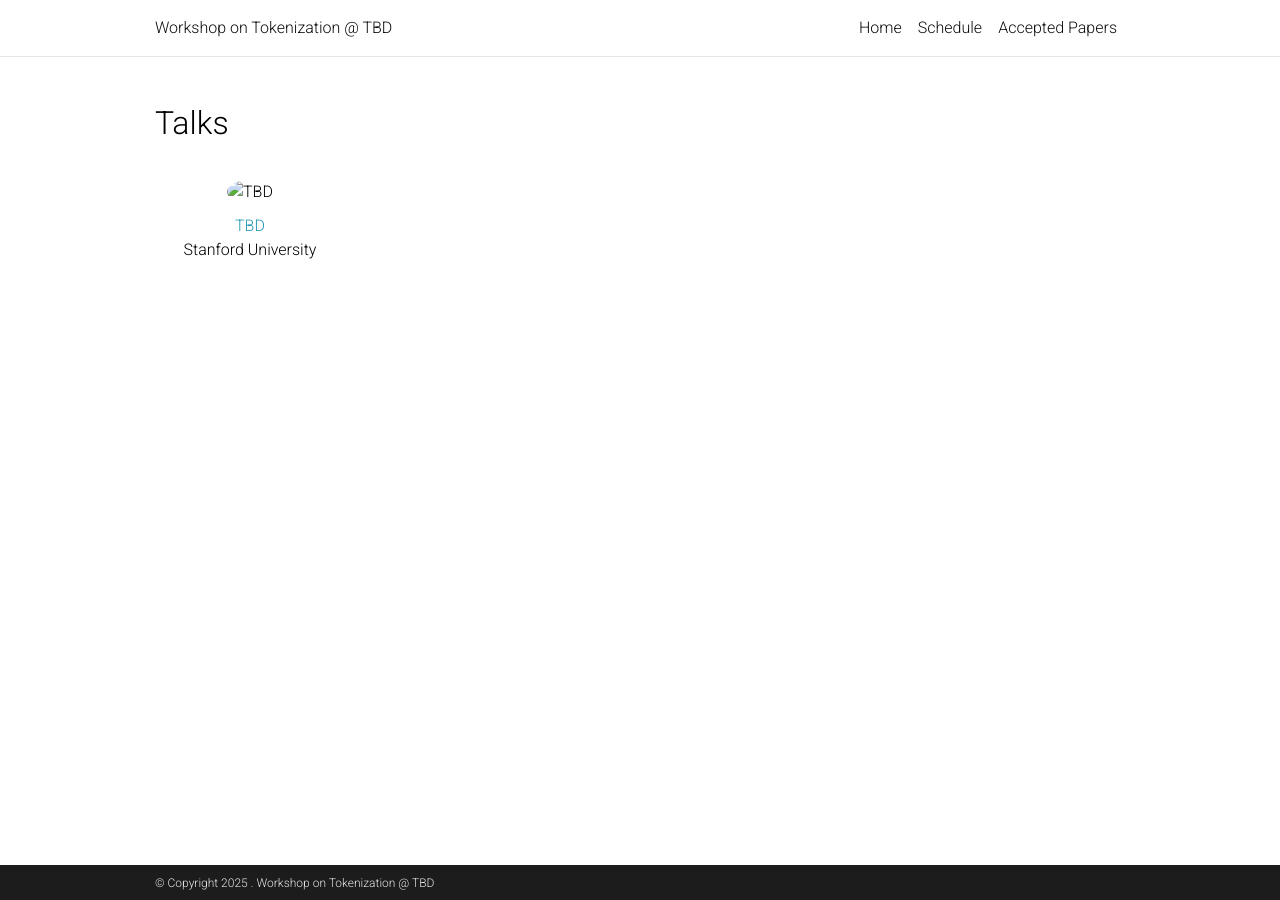
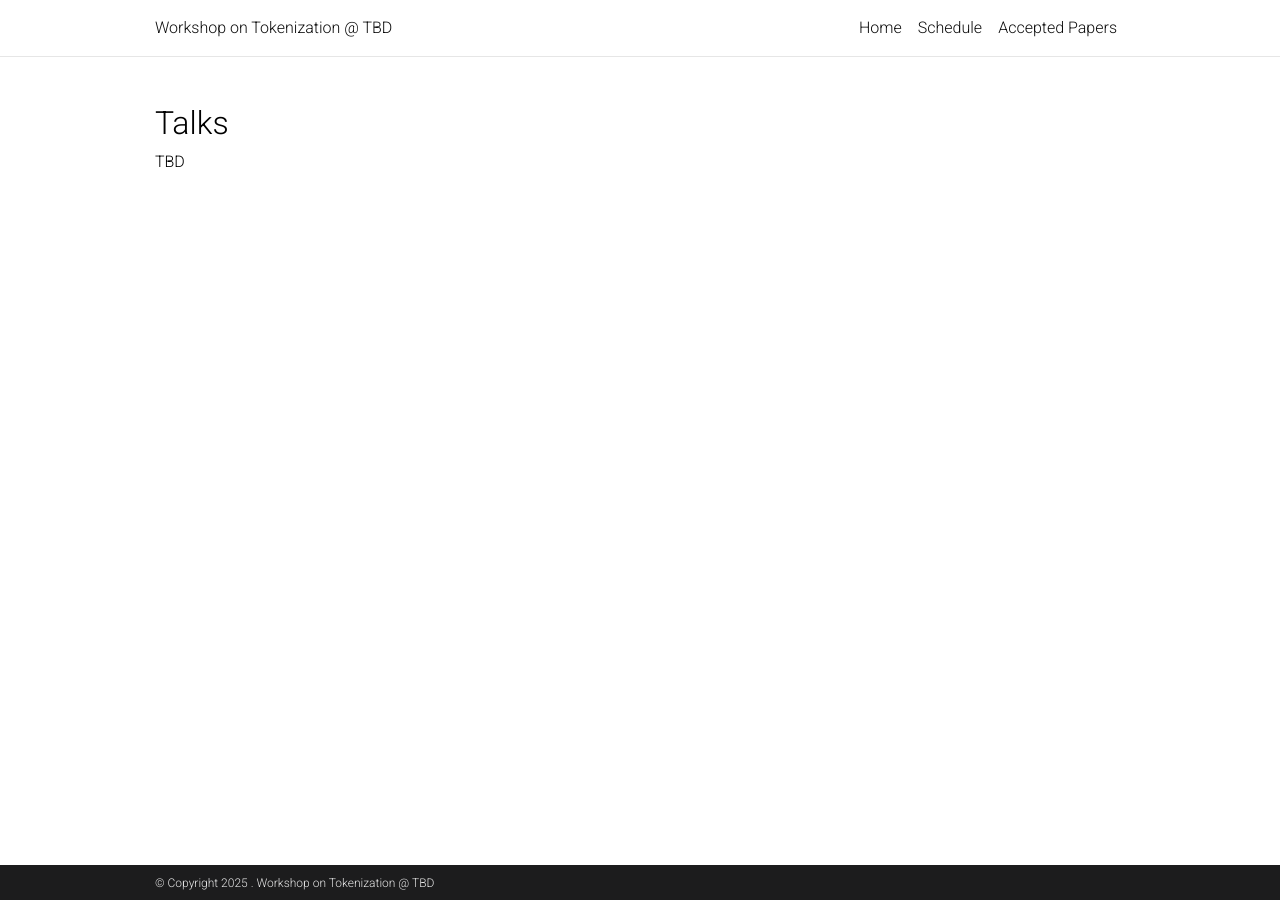
Before and after one commit to wotok/wotok.github.io, a Jekyll site: the page built from _pages/speakers.md, in a window 1280 px wide. Built offline with Jekyll 4.4.1, drawn with Linux system fonts in a browser that asks for light colours; comment, search, counter and statistics services are not loaded; a style sheet for code colours, icons or effects is not loaded.

Commit message:
update content

```diff
--- a/_pages/speakers.md
+++ b/_pages/speakers.md
@@ -7,60 +7,7 @@ nav_order: 2
 ---
 
 ## Talks
-<html>
-    <div class="team-container">
-        <div class="team-member">
-            <img src="#" alt="TBD">
-            <p><a href="#">TBD</a>
-            <br>Stanford University</p>
-        </div>
-        <!-- <div class="team-member">
-            <img src="/assets/img/speakers/hannah.jpeg" alt="Hannah Rose Kirk">
-            <p><a href="https://www.hannahrosekirk.com/">Hannah Rose Kirk</a>
-            <br>University of Oxford</p>
-        </div>
-        <div class="team-member">
-            <img src="/assets/img/speakers/jared.jpg" alt="Jared Roesch">
-            <p><a href="https://jroesch.github.io/">Jared Roesche</a>
-            <br>Nvidia, ex-Octo AI, University of Washington</p>
-        </div>
-        <div class="team-member">
-            <img src="/assets/img/speakers/maartje.jpg" alt="Maartje Ter Hoeve">
-            <p><a href="https://maartjeth.github.io">Maartje ter Hoeve</a>
-            <br>Apple ML Research</p>
-        </div> -->
-        <!-- <div class="team-member">
-            <img src="/assets/img/speakers/x.jpg" alt="Mitchell">
-            <p><a href="#">Mitchell</a>
-            <br>Columbia University</p>
-        </div> -->
-    </div>
-</html>
-
-<!-- <html>
-    <div class="team-container">
-        <div class="team-member">
-            <img src="/assets/img/speakers/hannah.jpg" alt="Hannah Rose Kirk">
-            <p><a href="https://www.hannahrosekirk.com/">Hannah Rose Kirk</a>
-            <br>University of Oxford</p>
-        </div>
-        <div class="team-member">
-            <img src="/assets/img/speakers/jared.jpg" alt="Jared Roesch">
-            <p><a href="https://jroesch.github.io/">Jared Roesche</a>
-            <br>Octo AI, University of Washington</p>
-        </div>
-        <div class="team-member">
-            <img src="/assets/img/speakers/diyi.jpg" alt="Diyi Yang">
-            <p><a href="https://cs.stanford.edu/~diyiy/">Diyi Yang</a>
-            <br>Stanford University</p>
-        </div>
-        <!-- <div class="team-member">
-            <img src="/assets/img/speakers/x.jpg" alt="Mitchell">
-            <p><a href="#">Mitchell</a>
-            <br>Columbia University</p>
-        </div>
-    </div>
-</html> -->
+ TBD
 
 
 <style>
```
Also changed, not shown: _layouts/default2.html (+5 -7 lines).
